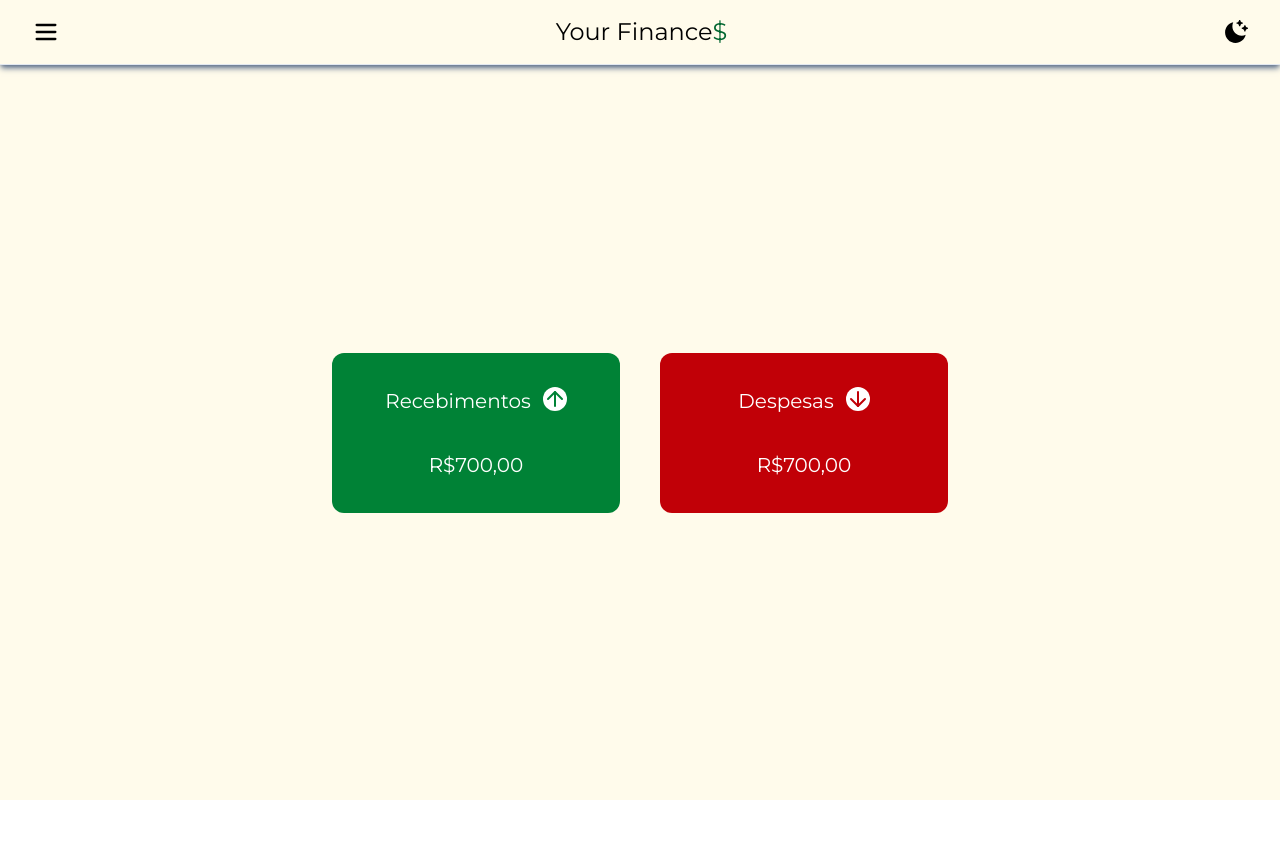
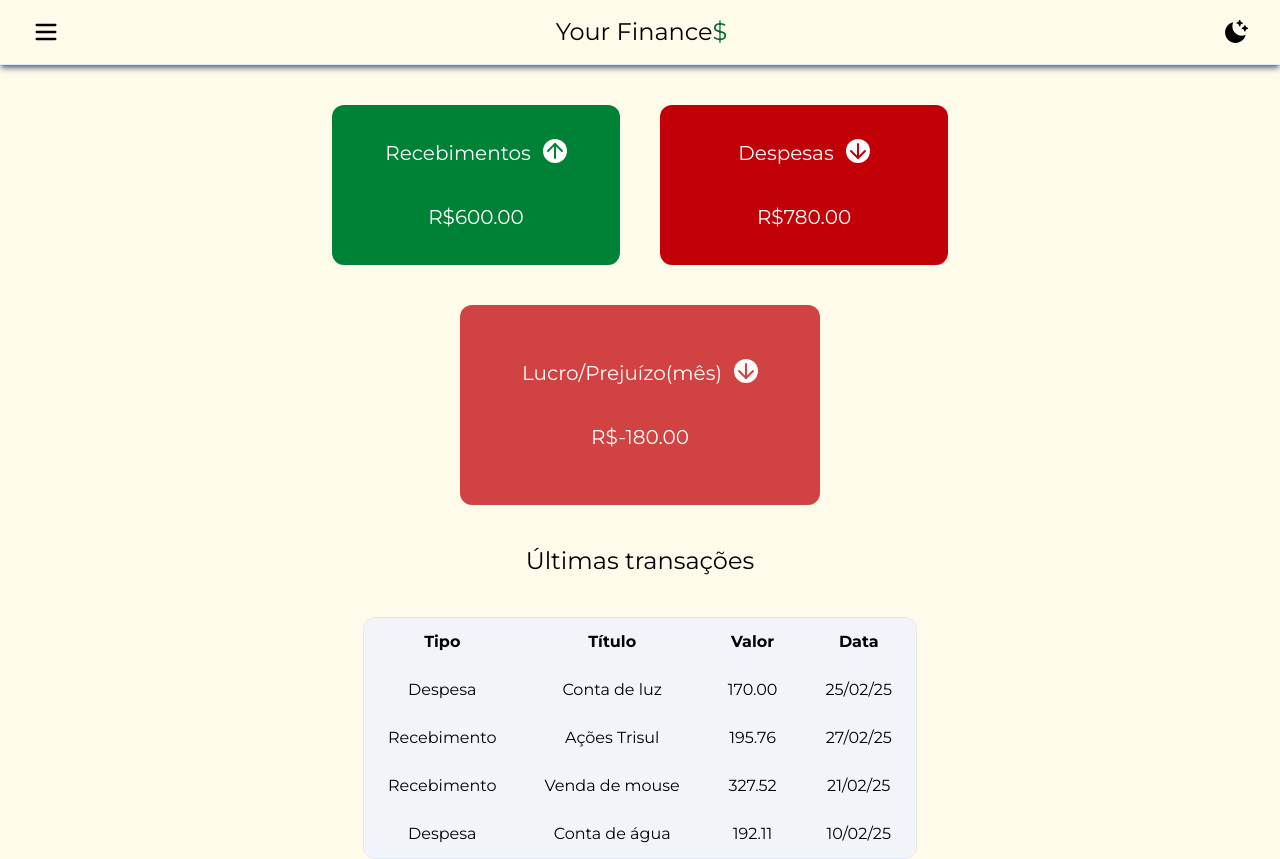
Before and after one commit to mhre1s/Your-Finance-, a React (Vite) app: page / in a window 1280 px wide. Before the commit the page ends 800 px from the top, so only its background shows below. Built offline with nearby package versions, Linux system fonts and the light colour scheme.

Commit message:
adding the amountcard and adding last transactions table

```diff
--- a/src/Components/Header.jsx
+++ b/src/Components/Header.jsx
@@ -30,7 +30,7 @@ const Header = () => {
   }
   return (
     <>
-    <header className='dark:bg-gray-950 dark:text-white dark:border-slate-700 flex justify-between py-4 border-b-1 border-solid border-slate-200 shadow-md shadow-slate-500'>
+    <header className='dark:bg-gray-950 dark:shadow-slate-800 dark:text-white dark:border-slate-700 flex justify-between py-4 border-b-1 border-solid border-slate-200 shadow-md shadow-slate-500'>
         <aside className={`w-full sm:w-64 absolute gap-14 flex flex-col top-0 left-0 h-screen dark:bg-slate-800 dark:border-slate-700 bg-gray-100 border-1 border-solid border-slate-200 ${sideBar ? `block`: `hidden`}`}>
           <div className='w-full flex justify-end'>
             <button onClick={handleSideBar} className='m-3 cursor-pointer'><XMarkIcon className="h-6 w-6 hover:rounded-4xl text-red-400 dark:hover:bg-amber-50 duration-500 hover:bg-slate-400"/></button>
--- a/src/Components/TransactionCard.jsx
+++ b/src/Components/TransactionCard.jsx
@@ -1,7 +1,7 @@
 import React from 'react'
 import { ArrowUp } from "lucide-react"
 
-const TransactionCard = () => {
+const TransactionCard = ({receipts}) => {
   return (
     <div>
       <div className='bg-green-700 rounded-xl w-72 h-40 text-white flex justify-center items-center flex-col gap-9'>
@@ -10,7 +10,7 @@ const TransactionCard = () => {
             <div className='bg-white rounded-4xl w-6 h-6'><ArrowUp className='text-green-700' size={24}/></div>
         </div>
         <div>
-            <h3 className='text-xl'>R$700,00</h3>
+            <h3 className='text-xl'>R${receipts.toFixed(2)}</h3>
         </div>
       </div>
     </div>
--- a/src/Components/TransactionNeutralCard.jsx
+++ b/src/Components/TransactionNeutralCard.jsx
@@ -0,0 +1,20 @@
+import React from 'react'
+import { ArrowUp } from "lucide-react"
+import { ArrowDown } from "lucide-react"
+const TransactionNeutralCard = ({amount}) => {
+  return (
+    <div>
+    <div className={`${amount > 0 ? 'bg-green-700' : 'bg-red-700'} animate-pulse rounded-xl w-70 h-40 text-white flex justify-center items-center flex-col gap-9 sm:w-90 sm:h-50`}>
+        <div className='flex gap-3'>
+            <h2 className='text-xl'>Lucro/Prejuízo(mês)</h2>
+            <div className='bg-white rounded-4xl w-6 h-6'>{amount > 0 ? <ArrowUp className='text-green-700' size={24}/> : <ArrowDown className='text-red-700' size={24}/>}</div>
+        </div>
+        <div>
+            <h3 className='text-xl'>R${amount.toFixed(2)}</h3>
+        </div>
+      </div>
+    </div>
+  )
+}
+
+export default TransactionNeutralCard
--- a/src/Components/TransactionRedCard.jsx
+++ b/src/Components/TransactionRedCard.jsx
@@ -1,6 +1,6 @@
 import React from 'react'
 import { ArrowDown } from "lucide-react"
-const TransactionRedCard = () => {
+const TransactionRedCard = ({expenses}) => {
   return (
     <div>
       <div className='bg-red-700 rounded-xl w-72 h-40 text-white flex justify-center items-center flex-col gap-9'>
@@ -9,7 +9,7 @@ const TransactionRedCard = () => {
             <div className='bg-white rounded-4xl w-6 h-6'><ArrowDown className='text-red-700' size={24}/></div>
         </div>
         <div>
-            <h3 className='text-xl'>R$700,00</h3>
+            <h3 className='text-xl'>R${expenses.toFixed(2)}</h3>
         </div>
       </div>
     </div>
--- a/src/index.css
+++ b/src/index.css
@@ -13,3 +13,14 @@
         }
     }
 }
+
+html,
+body {
+    height: 100%;
+    margin: 0;
+    /* Remove margens padrão */
+}
+
+#root {
+    height: 100%;
+}
--- a/src/pages/Dashboard.jsx
+++ b/src/pages/Dashboard.jsx
@@ -1,16 +1,58 @@
-import React from 'react'
+import React, { useEffect, useState } from 'react'
 import Header from '../Components/Header'
 import TransactionCard from '../Components/TransactionCard'
 import TransactionRedCard from '../Components/TransactionRedCard'
+import TransactionNeutralCard from '../Components/TransactionNeutralCard'
 const Dashboard = () => {
+  const [receipts, setReceipts] = useState(600)
+  const [expenses, setExpenses] = useState(780)
+  const [amount, setAmount] = useState(0)
+  const transactions = [
+    {id: 1, type: 'Despesa', title: 'Conta de luz', amount: 170, date:'25/02/25'},
+    {id: 1, type: 'Recebimento', title: 'Ações Trisul', amount: 195.76, date:'27/02/25'},
+    {id: 1, type: 'Recebimento', title: 'Venda de mouse', amount: 327.52, date:'21/02/25'},
+    {id: 1, type: 'Despesa', title: 'Conta de água', amount: 192.11, date:'10/02/25'},
+  ]
+  useEffect(()=>{
+    setAmount(receipts - expenses)
+  },[receipts,expenses])
   return (
-    <div className='dark:bg-gray-950 h-screen bg-amber-50 flex flex-col'>
+    <div className='dark:bg-gray-950 min-h-screen bg-amber-50 flex flex-col'>
       <Header/>
-      <div className='flex flex-col md:flex-row justify-center items-center grow gap-10'>
-        <TransactionCard/>
-        <TransactionRedCard/>
+      <div className='flex flex-col items-center justify-center gap-10 grow mt-10'>
+        <div className='flex flex-col md:flex-row justify-center items-center gap-10'>
+          <TransactionCard receipts={receipts}/>
+          <TransactionRedCard expenses={expenses} />
+        </div>
+        <div>
+          <TransactionNeutralCard amount={amount}/>
+        </div>
+        <h4 className='dark:text-white text-2xl'>Últimas transações</h4>
+        <div className='border-1 border-solid border-slate-200 rounded-xl dark:border-gray-700'>
+          <table className='dark:text-white text-center rounded-xl dark:bg-gray-800 bg-slate-100'>
+            <thead>
+              <tr>
+                <th className="px-6 py-3">Tipo</th>
+                <th className="px-6 py-3">Título</th>
+                <th className="px-6 py-3">Valor</th>
+                <th className="px-6 py-3">Data</th>
+              </tr>
+            </thead>
+            <tbody>
+              {transactions.map((transaction)=>(
+                <tr key={transaction.id}>
+                  <td className="px-6 py-3">{transaction.type}</td>
+                  <td className="px-6 py-3">{transaction.title}</td>
+                  <td className="px-6 py-3">{transaction.amount.toFixed(2)}</td>
+                  <td className="px-6 py-3">{transaction.date}</td>
+                </tr>
+              ))}
+              <tr>
+              </tr>
+            </tbody>
+          </table>
+        </div>
       </div>
-
     </div>
   )
 }
```
